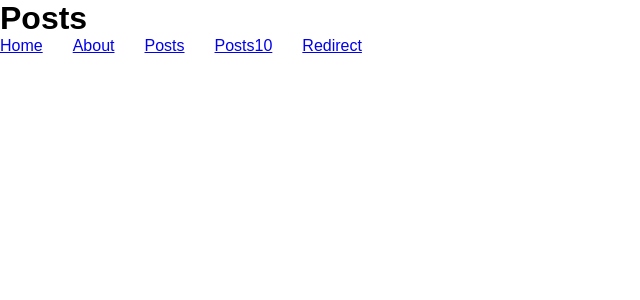
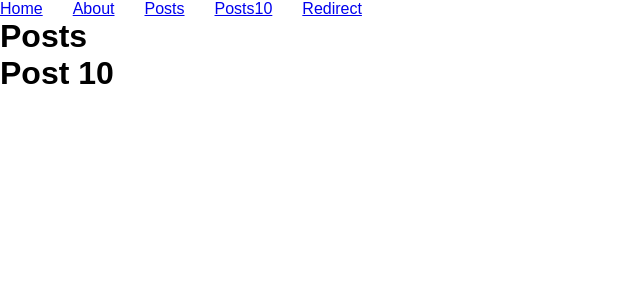
Before and after one commit to Marcosnto/send-box-vite-react-router-dom6, a React (Vite) app: page /posts/10 in a window 1280 px wide. Shown: the top 300 px of the page, without its empty margins (0-640 px from the left). Built offline with nearby package versions, Linux system fonts and the light colour scheme.

Commit message:
create a post page using Outlet

```diff
--- a/src/components/Post/index.tsx
+++ b/src/components/Post/index.tsx
@@ -1,9 +1,8 @@
 import { useParams, useSearchParams } from "react-router-dom";
 import "./styles.css";
 
-export const Posts = () => {
+export const Post = () => {
   const { id } = useParams();
-  const [qs] = useSearchParams();
 
-  return <h1>Posts</h1>;
+  return <h1>Post {id}</h1>;
 };
--- /dev/null
+++ b/src/components/Posts/index.tsx
@@ -0,0 +1,11 @@
+import { Outlet } from "react-router-dom";
+import "./styles.css";
+
+export const Posts = () => {
+  return (
+    <div>
+      <h1>Posts</h1>
+      <Outlet />
+    </div>
+  );
+};
--- a/src/main.tsx
+++ b/src/main.tsx
@@ -6,22 +6,25 @@ import "./styles/global.css";
 
 import { BrowserRouter, Routes, Route } from "react-router-dom";
 import { Menu } from "./components/Menu";
-import { Posts } from "./components/Post";
+import { Posts } from "./components/Posts";
 import { Redirect } from "./components/Redirect";
 import { NotFound } from "./components/NotFound";
+import { Post } from "./components/Post";
 
 ReactDOM.createRoot(document.getElementById("root") as HTMLElement).render(
   <React.StrictMode>
     <BrowserRouter>
+      <Menu />
       <Routes>
         <Route path="/" element={<Home />} />
         <Route path="/about" element={<About />} />
-        <Route path="/posts/:id" element={<Posts />} />
         <Route path="/posts" element={<Posts />} />
+        <Route path="/posts" element={<Posts />}>
+          <Route path=":id" element={<Post />} />
+        </Route>
         <Route path="/redirect" element={<Redirect />} />
         <Route path="*" element={<NotFound />} />
       </Routes>
-      <Menu />
     </BrowserRouter>
   </React.StrictMode>
 );
```
Also changed, not shown: src/components/Posts/styles.css (added).
